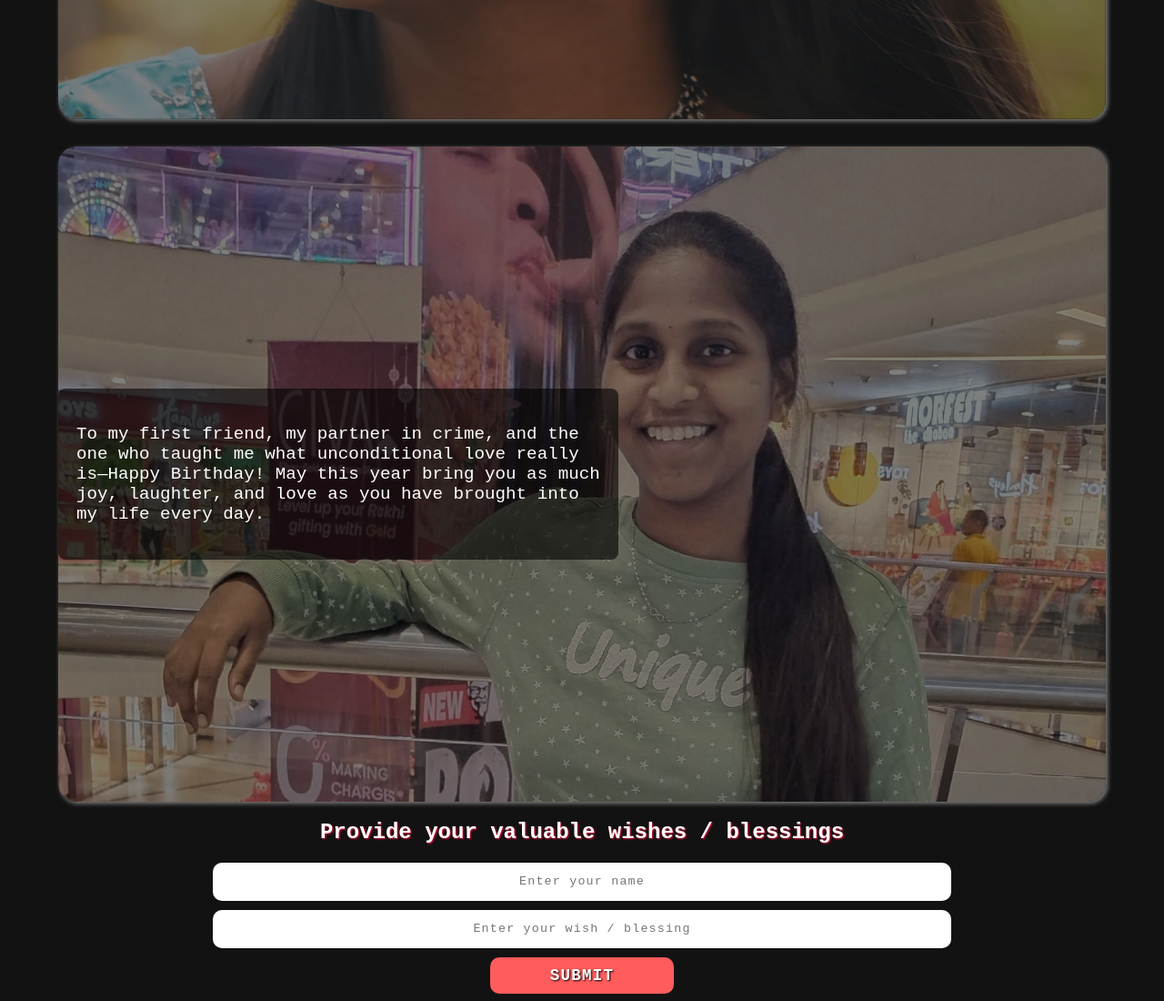
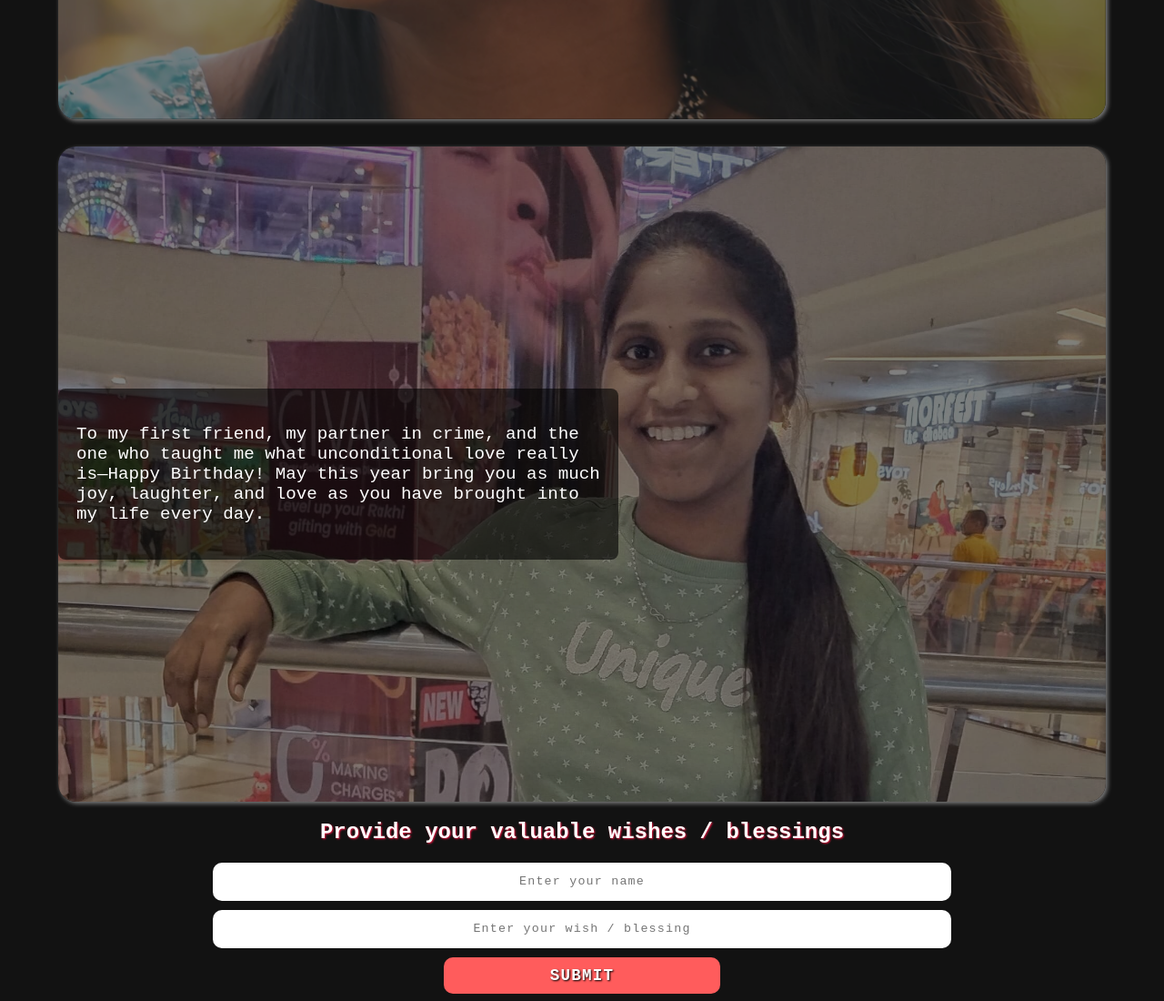
Before and after one commit to jpingithub/birthday-wish, a React (Create React App) app: page / in a window 1280 px wide. Shown: the part 4417-5517 px from the top of the page at 91% size. Built offline with nearby package versions, Linux system fonts and the light colour scheme; the HTML template or start-up script is replaced by a standard one.

Commit message:
16.12.2024 adjusted wishes submit button

```diff
--- a/src/styling/WishingForm.css
+++ b/src/styling/WishingForm.css
@@ -25,7 +25,7 @@
     width: 80%;
 }
 .wish-inputs-button button{
-    width: 20%;
+    width: 30%;
     color: white;
     background-color: #ff5c5c;
     font-weight: bolder;
```
